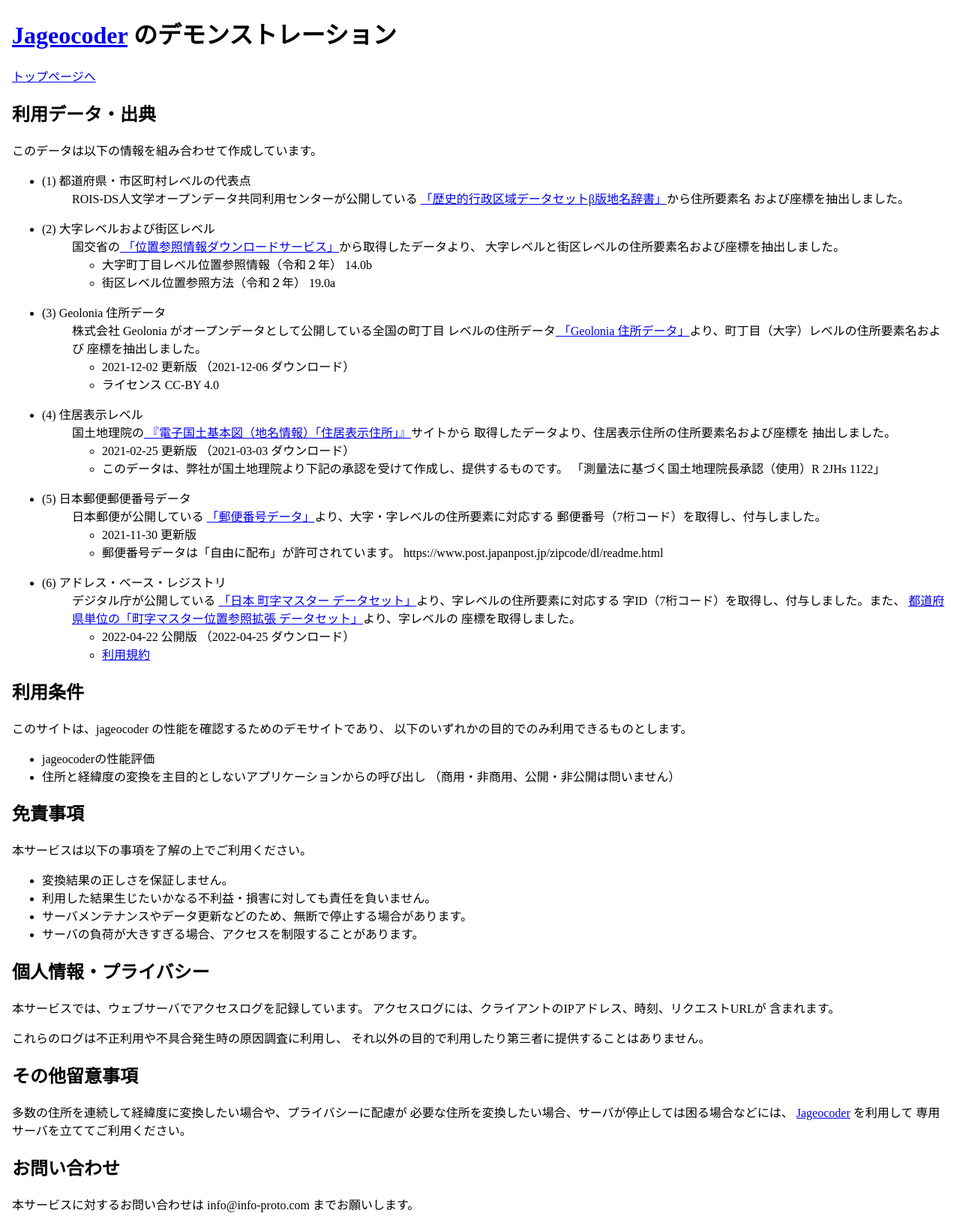
After one commit to t-sagara/jageocoder, a Flask app: page /license in a window 1280 px wide. The commit adds this page. Shown: the whole page at 75% size. Run offline with Flask 2, Linux system fonts and the light colour scheme; parts of the project's set-up code (start-up, migrations or seed data) failed here and were passed over.

```diff
--- a/flask-demo/app.py
+++ b/flask-demo/app.py
@@ -31,6 +31,99 @@ def index():
         area=area,
         q=query,
         result=None)
+
+
+@app.route("/aza/<aza_id>", methods=['POST', 'GET'])
+def search_aza_id(aza_id):
+    if len(aza_id) == 12:
+        # jisx0402(5digits) + aza_id(7digits)
+        candidates = jageocoder.get_module_tree().search_nodes_by_codes(
+            category="aza_id",
+            value=aza_id[-7:],
+            levels=[AddressLevel.OAZA, AddressLevel.AZA])
+        nodes = [x for x in candidates if x.get_city_jiscode() == aza_id[0:5]]
+    elif len(aza_id) == 13:
+        # lasdec(6digits) + aza_id(7digits)
+        candidates = jageocoder.get_module_tree().search_nodes_by_codes(
+            category="aza_id",
+            value=aza_id[-7:],
+            levels=[AddressLevel.OAZA, AddressLevel.AZA])
+        nodes = [x for x in candidates if x.get_city_local_authority_code()
+                 == aza_id[0:6]]
+    else:
+        nodes = jageocoder.get_module_tree().search_nodes_by_codes(
+            category="aza_id",
+            value=aza_id,
+            levels=[AddressLevel.OAZA, AddressLevel.AZA])
+
+    if len(nodes) == 1:
+        return render_template(
+            'node.html',
+            node=nodes[0])
+
+    return render_template(
+        'node_list.html',
+        nodes=nodes)
+
+
+@app.route("/jisx0401/<code>", methods=['POST', 'GET'])
+def search_jisx0401(code):
+    nodes = jageocoder.get_module_tree().search_nodes_by_codes(
+        category="jisx0401",
+        value=code[0:2],
+        levels=[AddressLevel.PREF])
+
+    if len(nodes) == 1:
+        return render_template(
+            'node.html',
+            node=nodes[0])
+
+    return render_template(
+        'node_list.html',
+        nodes=nodes)
+
+
+@app.route("/jisx0402/<code>", methods=['POST', 'GET'])
+def search_jisx0402(code):
+    nodes = jageocoder.get_module_tree().search_nodes_by_codes(
+        category="jisx0402",
+        value=code[0:5],
+        levels=[AddressLevel.CITY, AddressLevel.WARD])
+
+    if len(nodes) == 1:
+        return render_template(
+            'node.html',
+            node=nodes[0])
+
+    return render_template(
+        'node_list.html',
+        nodes=nodes)
+
+
+@app.route("/postcode/<code>", methods=['POST', 'GET'])
+def search_postcode(code):
+    nodes = jageocoder.get_module_tree().search_nodes_by_codes(
+        category="postcode",
+        value=code[0:7],
+        levels=[
+            AddressLevel.CITY,
+            AddressLevel.WARD,
+            AddressLevel.OAZA,
+            AddressLevel.AZA])
+
+    if len(nodes) == 1:
+        return render_template(
+            'node.html',
+            node=nodes[0])
+
+    return render_template(
+        'node_list.html',
+        nodes=nodes)
+
+
+@app.route("/license")
+def license():
+    return render_template('license.html')
 
 
 @app.route("/webapi")
@@ -96,7 +189,7 @@ def geocode():
     else:
         return "'addr' is required.", 400
 
-    return jsonify([x.to_dict() for x in results]), 200
+    return jsonify([x.as_dict() for x in results]), 200
 
 
 @app.route("/rgeocode", methods=['POST', 'GET'])
--- a/flask-demo/templates/index.html
+++ b/flask-demo/templates/index.html
@@ -137,6 +137,7 @@
         </dd>
       </dl></li>
     </ul>
+    <p><a href="{{ url_for('license') }}">利用データ・出典・利用条件</a></p>
     <p><a href="{{ url_for('webapi') }}">WebAPI</a></p>
     {% endif %}
   </body>
--- /dev/null
+++ b/flask-demo/templates/license.html
@@ -0,0 +1,122 @@
+<!doctype html>
+<html lang="ja">
+  <head>
+    <meta charset="utf-8" />
+    <meta name="viewport" content="width-device-width, initial-scale=1.0">
+    <title>Jageocoder Demonstration</title>
+    <style type="text/css">
+      body {
+          margin: 1em;
+      }
+      input#query {
+          width: 50%;
+      }
+      textarea#result_text {
+          width: 100%;
+      }
+    </style>
+  </head>
+  <body>
+    <h1>
+      <a href="https://github.com/t-sagara/jageocoder/blob/main/README_ja.md">Jageocoder</a>
+      のデモンストレーション</h1>
+
+    <p><a href="{{ url_for('index') }}">トップページへ</a></p>
+
+    <h2>利用データ・出典</h2>
+    <p>このデータは以下の情報を組み合わせて作成しています。</p>
+    <ul>
+      <li><dl>
+        <dt>(1) 都道府県・市区町村レベルの代表点</dt>
+        <dd>ROIS-DS人文学オープンデータ共同利用センターが公開している
+        <a href="https://geonlp.ex.nii.ac.jp/dictionary/geoshape-city/">
+        「歴史的行政区域データセットβ版地名辞書」</a>から住所要素名
+        および座標を抽出しました。</dd>
+      </dl></li>
+      <li><dl>
+        <dt>(2) 大字レベルおよび街区レベル</dt>
+        <dd>国交省の<a href="https://nlftp.mlit.go.jp/cgi-bin/isj/dls/_choose_method.cgi">
+        「位置参照情報ダウンロードサービス」</a>から取得したデータより、
+        大字レベルと街区レベルの住所要素名および座標を抽出しました。<br />
+        <ul><li>大字町丁目レベル位置参照情報（令和２年） 14.0b</li>
+        <li>街区レベル位置参照方法（令和２年） 19.0a</li></ul></dd>
+      </dl></li>
+      <li><dl>
+        <dt>(3) Geolonia 住所データ</dt>
+        <dd>株式会社 Geolonia がオープンデータとして公開している全国の町丁目
+        レベルの住所データ<a href="https://geolonia.github.io/japanese-addresses">
+        「Geolonia 住所データ」</a>より、町丁目（大字）レベルの住所要素名および
+        座標を抽出しました。<br />
+        <ul><li>2021-12-02 更新版 （2021-12-06 ダウンロード）</li>
+        <li>ライセンス CC-BY 4.0</li></ul></dd>
+      </dl></li>
+      <li><dl>
+        <dt>(4) 住居表示レベル</dt>
+        <dd>国土地理院の<a href="https://www.gsi.go.jp/kihonjohochousa/jukyo_jusho.html">
+        『電子国土基本図（地名情報）「住居表示住所」』</a>サイトから
+        取得したデータより、住居表示住所の住所要素名および座標を
+        抽出しました。<br />
+        <ul><li>2021-02-25 更新版 （2021-03-03 ダウンロード）</li>
+          <li>このデータは、弊社が国土地理院より下記の承認を受けて作成し、提供するものです。
+          「測量法に基づく国土地理院長承認（使用）R 2JHs 1122」</li></ul></dd>
+      </dl></li>
+      <li><dl>
+        <dt>(5) 日本郵便郵便番号データ</dt>
+        <dd>日本郵便が公開している
+          <a href="https://www.post.japanpost.jp/zipcode/dl/kogaki/zip/ken_all.zip">
+          「郵便番号データ」</a>より、大字・字レベルの住所要素に対応する
+          郵便番号（7桁コード）を取得し、付与しました。<br />
+        <ul><li>2021-11-30 更新版</li>
+        <li>郵便番号データは「自由に配布」が許可されています。
+        https://www.post.japanpost.jp/zipcode/dl/readme.html</li></ul></dd>
+      </dl></li>
+      <li><dl>
+        <dt>(6) アドレス・ベース・レジストリ</dt>
+        <dd>デジタル庁が公開している
+          <a href="https://registry-catalog.registries.digital.go.jp/dataset/o1-000000_g2-000003">
+          「日本 町字マスター データセット」</a>より、字レベルの住所要素に対応する
+          字ID（7桁コード）を取得し、付与しました。また、
+          <a href="https://registry-catalog.registries.digital.go.jp/dataset/o1-010001_g2-000006">
+          都道府県単位の「町字マスター位置参照拡張 データセット」</a>より、字レベルの
+          座標を取得しました。<br />
+        <ul><li>2022-04-22 公開版 （2022-04-25 ダウンロード）</li>
+          <li><a href="https://www.digital.go.jp/policies/base_registry_address_tos/">利用規約</a></li></ul></dd>
+      </dl></li>
+    </ul>
+
+    <h2>利用条件</h2>
+    <p>このサイトは、jageocoder の性能を確認するためのデモサイトであり、
+    以下のいずれかの目的でのみ利用できるものとします。</p>
+    <ul>
+      <li>jageocoderの性能評価</li>
+      <li>住所と経緯度の変換を主目的としないアプリケーションからの呼び出し
+      （商用・非商用、公開・非公開は問いません）</li>
+    </ul>
+
+    <h2>免責事項</h2>
+    <p>本サービスは以下の事項を了解の上でご利用ください。</p>
+    <ul>
+      <li>変換結果の正しさを保証しません。</li>
+      <li>利用した結果生じたいかなる不利益・損害に対しても責任を負いません。</li>
+      <li>サーバメンテナンスやデータ更新などのため、無断で停止する場合があります。</li>
+      <li>サーバの負荷が大きすぎる場合、アクセスを制限することがあります。</li>
+    </ul>
+
+    <h2>個人情報・プライバシー</h2>
+    <p>本サービスでは、ウェブサーバでアクセスログを記録しています。
+      アクセスログには、クライアントのIPアドレス、時刻、リクエストURLが
+    含まれます。</p>
+    <p>これらのログは不正利用や不具合発生時の原因調査に利用し、
+    それ以外の目的で利用したり第三者に提供することはありません。</p>
+
+    <h2>その他留意事項</h2>
+    <p>多数の住所を連続して経緯度に変換したい場合や、プライバシーに配慮が
+      必要な住所を変換したい場合、サーバが停止しては困る場合などには、
+      <a href="https://github.com/t-sagara/jageocoder">Jageocoder</a> を利用して
+    専用サーバを立ててご利用ください。</p>
+
+    <h2>お問い合わせ</h2>
+    <p>本サービスに対するお問い合わせは info@info-proto.com までお願いします。</p>
+
+  </body>
+</html>
--- a/jageocoder/__init__.py
+++ b/jageocoder/__init__.py
@@ -19,7 +19,7 @@ running the following steps.
     >>> jageocoder.searchNode('<Japanese-address>')
 """
 
-__version__ = '1.1.3'  # The package version
+__version__ = '1.2.0dev1'  # The package version
 __dictionary_version__ = '20211229'  # Compatible dictionary version
 __author__ = 'Takeshi Sagara <sagara@info-proto.com>'
 
--- a/jageocoder/__main__.py
+++ b/jageocoder/__main__.py
@@ -11,8 +11,8 @@ HELP = """
 
 Usage:
   {p} -h
-  {p} search [-d] [--area=<area>] [--force-aza-skip|--disable-aza-skip] <address>
-  {p} reverse [-d] [--level=<level>] <longitude> <latitude>
+  {p} search [-d] [--area=<area>] [--db-dir=<dir>] [--force-aza-skip|--disable-aza-skip] <address>
+  {p} reverse [-d] [--level=<level>] [--db-dir=<dir>] <longitude> <latitude>
   {p} get-db-dir [-d]
   {p} download-dictionary [-d] [--gaiku] [<url>]
   {p} install-dictionary [-d] [--gaiku] [--db-dir=<dir>] [<url_or_path>]
```
Also changed, not shown: flask-demo/templates/node.html (+15 -3 lines), flask-demo/templates/node_list.html (added, +34 -0 lines), jageocoder/node.py (+35 -9 lines), jageocoder/tree.py (+30 -0 lines).
